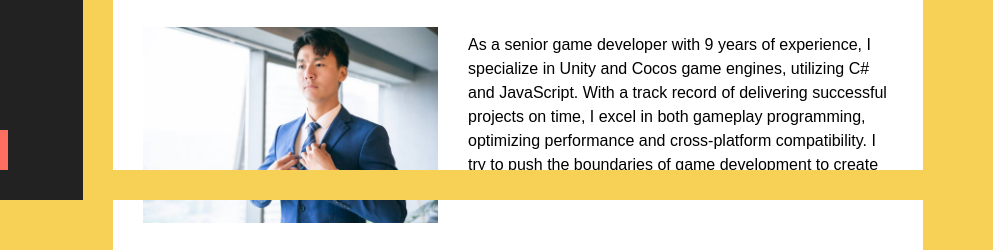
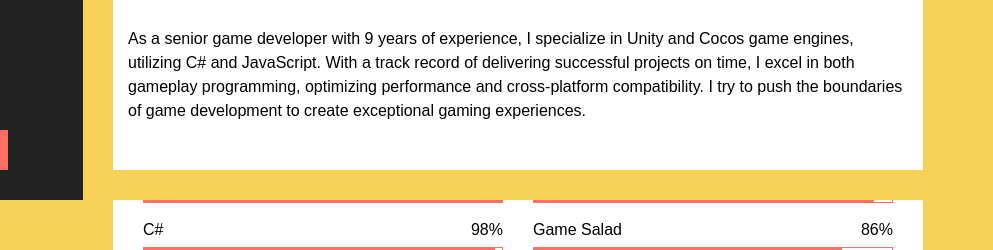
Before and after one commit to Gsniper0111/David_GameDev, a plain HTML site: page index.html in a window 1280 px wide. Shown: the part 600-850 px from the top of the page, 287-1280 px from the left. Drawn offline with nearby package versions, Linux system fonts and the light colour scheme.

Commit message:
update_///

```diff
--- a/index.html
+++ b/index.html
@@ -95,15 +95,10 @@
                             <h1><b>About Me</b></h1>
                         </div>
                         <div class="row align-items-center">
-                            <div class="col-md-6 col-lg-5">
-                                <img src="img/about.jpg" alt="Image">
-                            </div>
-                            <div class="col-md-6 col-lg-7">
-                                <p>
-                                    As a senior game developer with 9 years of experience, I specialize in Unity and Cocos game engines, utilizing C# and JavaScript. With a track record of delivering successful projects on time, I excel in both gameplay programming, optimizing performance and cross-platform compatibility. I try to push the boundaries of game development to create exceptional gaming experiences.
-                                </p>
-                                <!-- <a class="btn" href="#">Hire Me</a> -->
-                            </div>
+
+                            <p>
+                                As a senior game developer with 9 years of experience, I specialize in Unity and Cocos game engines, utilizing C# and JavaScript. With a track record of delivering successful projects on time, I excel in both gameplay programming, optimizing performance and cross-platform compatibility. I try to push the boundaries of game development to create exceptional gaming experiences.
+                            </p>
                         </div>
                         <div class="row">
                             <div class="col-md-6">
```
Also changed, not shown: img/about.jpg (deleted), img/profile.jpg, img/profile.png (deleted).
